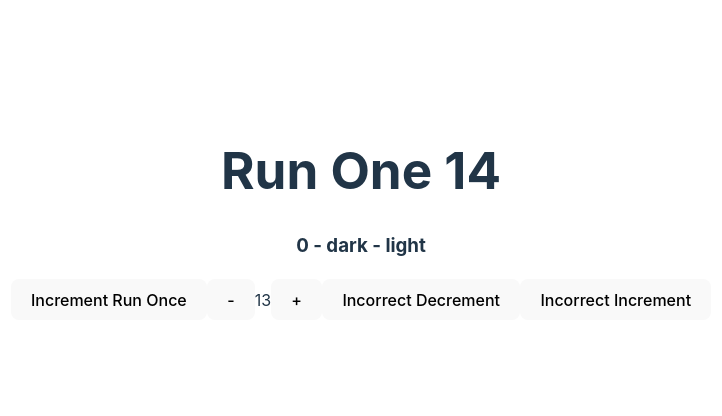
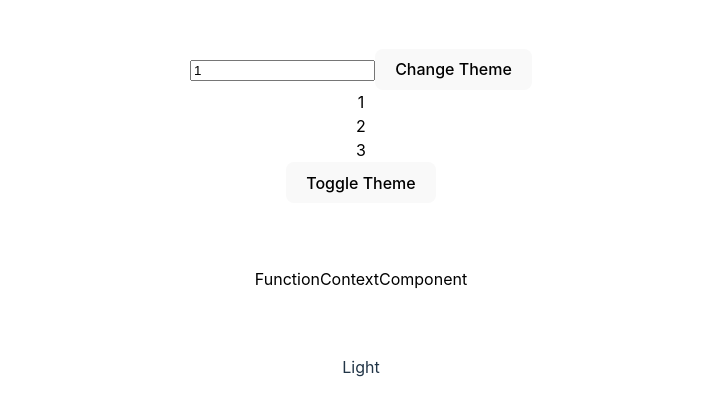
Before and after one commit to Mpilo-Pillz/react-playground, a React (Vite) app in the folder react-concept-practice/: page / in a window 1280 px wide. Shown: the part 186-602 px from the top of the page, without its empty margins (279-1001 px from the left). Built offline with nearby package versions, Linux system fonts and the light colour scheme.

Commit message:
leanring use context

```diff
--- a/react-concept-practice/src/App.jsx
+++ b/react-concept-practice/src/App.jsx
@@ -1,13 +1,31 @@
-import { useState } from 'react'
-import './App.css'
-import ExploreUseState from './UseStateHook/ExploreUseState'
+import React, { useState } from 'react';
+import './App.css';
+import ExploreUseCallback from './UseCallbackHook/ExploreUseCallback';
+import ClassContextComponent from './UseContextHook/ClassContextComponent';
+import FunctionContextComponent from './UseContextHook/FunctionContextComponent';
 
+export const ThemeContext = React.createContext()
 function App() {
   const [count, setCount] = useState(0)
+  const [darkTheme, setDarkTheme] = useState(false)
+
+  function toggleTheme() {
+    setDarkTheme(prevDarkTheme => !prevDarkTheme)
+  }
 
   return (
     <>
-      <ExploreUseState />
+    <ThemeContext.Provider value={darkTheme}>
+      {/* <ExploreUseState /> */}
+      {/* <ExploreUseEffect />
+      <ExploreUSeEffectWithWindow /> */}
+      {/* <ExploreUseMemoHook />
+      <ExploreUseRefHook /> */}
+      <ExploreUseCallback />
+      <button onClick={toggleTheme}>Toggle Theme</button>
+      <FunctionContextComponent />
+      <ClassContextComponent />
+      </ThemeContext.Provider>
     </>
   )
 }
--- a/react-concept-practice/src/UseCallbackHook/ExploreUseCallback.jsx
+++ b/react-concept-practice/src/UseCallbackHook/ExploreUseCallback.jsx
@@ -1,4 +1,4 @@
-import React, { useCallback, useState } from 'react'
+import React, { useCallback, useMemo, useState } from 'react'
 import List from './List'
 
 const ExploreUseCallback = () => {
--- /dev/null
+++ b/react-concept-practice/src/UseContextHook/ClassContextComponent.jsx
@@ -0,0 +1,21 @@
+import React, { Component } from "react"
+import { ThemeContext } from "../App"
+export default class ClassContextComponent extends Component {
+    themeStyles(dark) {
+        return {
+            backgroundColor: dark ? 'black' : 'white',
+            color: dark ? 'white' : 'black',
+            padding: '2rem',
+            margin: '2rem'
+        }
+    }
+    render() {
+        return (
+            <div>
+                <ThemeContext.Consumer>
+                    {darkTheme => <div>{darkTheme ? 'Dark' : 'Light'}</div>}
+                </ThemeContext.Consumer>
+            </div>
+        )
+    }
+}
--- /dev/null
+++ b/react-concept-practice/src/UseContextHook/FunctionContextComponent.jsx
@@ -0,0 +1,18 @@
+import React from 'react'
+import { ThemeContext } from '../App'
+const FunctionContextComponent = () => {
+    const darkTheme = React.useContext(ThemeContext)
+
+    const themeStyles = {
+    backgroundColor: darkTheme ? 'black' : 'white',
+    color: darkTheme ? 'white' : 'black',
+    padding: '2rem',
+    margin: '2rem'
+}
+
+  return (
+    <div style={themeStyles}>FunctionContextComponent</div>
+  )
+}
+
+export default FunctionContextComponent
```
